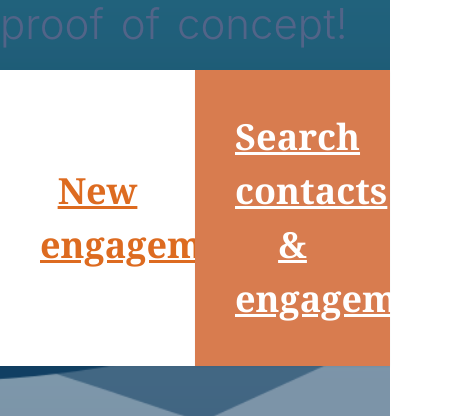
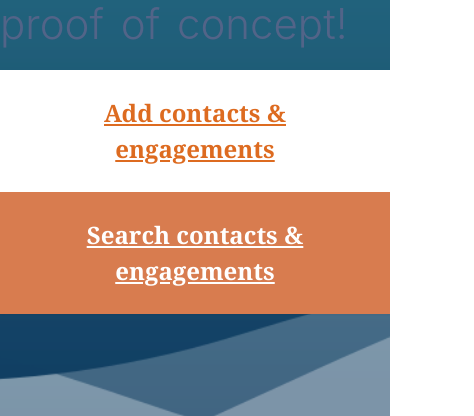
Before and after one commit to DTS-STN/dts-rmp, a Nuxt app: page / in a window 390 px wide. Shown: the part 332-748 px from the top of the page, 474 px wide, since content can reach past the window. Built offline with nearby package versions, Linux system fonts and the light colour scheme; what vue2-editor would draw is missing.

Commit message:
media added

```diff
--- a/components/app/AppNavBtn.vue
+++ b/components/app/AppNavBtn.vue
@@ -1,18 +1,22 @@
 <template>
-  <div class="app flex flex-wrap">
+  <div id="btna" class="app flex">
     <button
-      class="switch add"
+      class="switch add "
       :style="{ color: txtColorAdd, 'background-color': bgColorAdd }"
       @click="colorChange(true)"
     >
-      <h2>New engagement</h2>
+      <h2 id="h2Text">
+        Add contacts & engagements
+      </h2>
     </button>
     <button
-      class="switch search"
+      class="switch search "
       :style="{ color: txtColorSearch, 'background-color': bgColorSearch }"
       @click="colorChange(false)"
     >
-      <h2>Search contacts & engagements</h2>
+      <h2 id="h2Text">
+        Search contacts & engagements
+      </h2>
     </button>
   </div>
 </template>
@@ -55,8 +59,8 @@ button:disabled {
 }
 
 button.switch {
-  padding: 40px;
-  @apply cursor-pointer text-4xl font-serif underline shadow-sm font-bold border-0 text-center m-0 w-6/12;
+  padding: 25px;
+  @apply cursor-pointer text-3xl font-serif underline shadow-sm font-bold border-0 text-center m-0 w-full;
 }
 
 button.add {
@@ -68,4 +72,15 @@ button.search {
   @apply float-right text-white;
   background-color: #d87c4f;
 }
+
+@media (max-width: 660px) {
+  #btna {
+    @apply flex-col w-auto;
+  }
+}
+@media (max-width: 660px) {
+  #h2Text {
+    @apply text-2xl;
+  }
+}
 </style>
```
